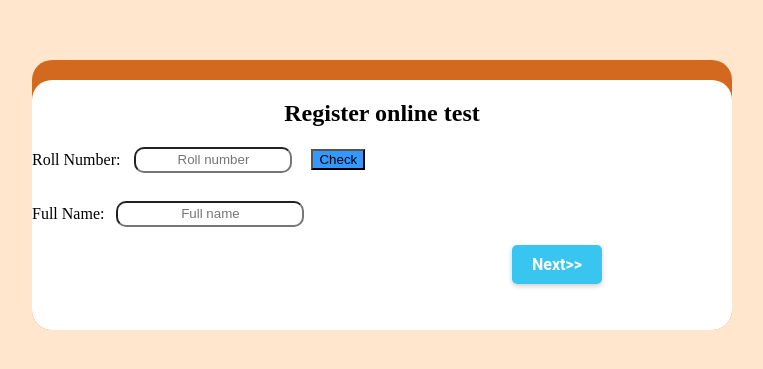
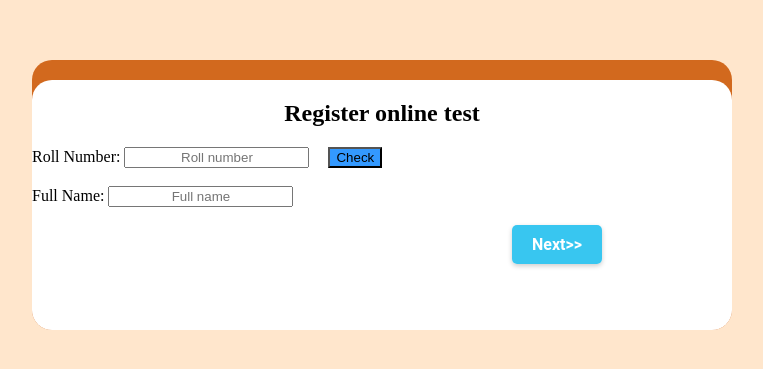
Before and after one commit to Musaddik09/Musaddik.github.io, a plain HTML site: page index.html in a window 1280 px wide. Shown: the part 195-564 px from the top of the page, without its empty margins (258-1021 px from the left). Drawn offline with Linux system fonts and the light colour scheme.

Commit message:
Update index.html

```diff
--- a/index.html
+++ b/index.html
@@ -16,13 +16,10 @@
         Register online test
       </h2>
       <form id="studentForm">
-      <div id="box3">
         <label for="rollNumber">Roll Number:</label>
         <input placeholder="Roll number" type="text" id="roll" required>
         <button type="button" onclick="checkRollNumber()">Check</button>
         <br><br>
-      </div>
-      <div id="box4">
         <label for="fullName">Full Name:</label>
         <input placeholder="Full name" type="text" id="name" readonly>
       </lable>
```
